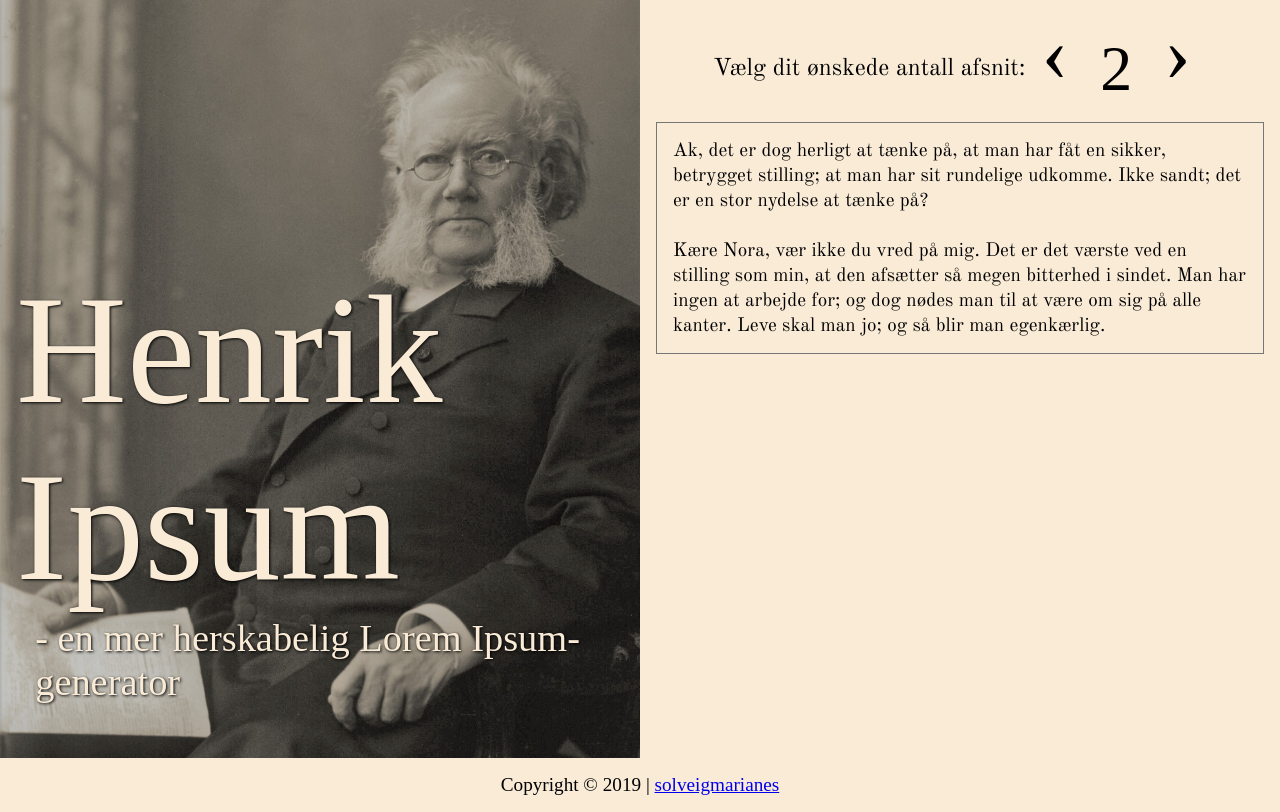
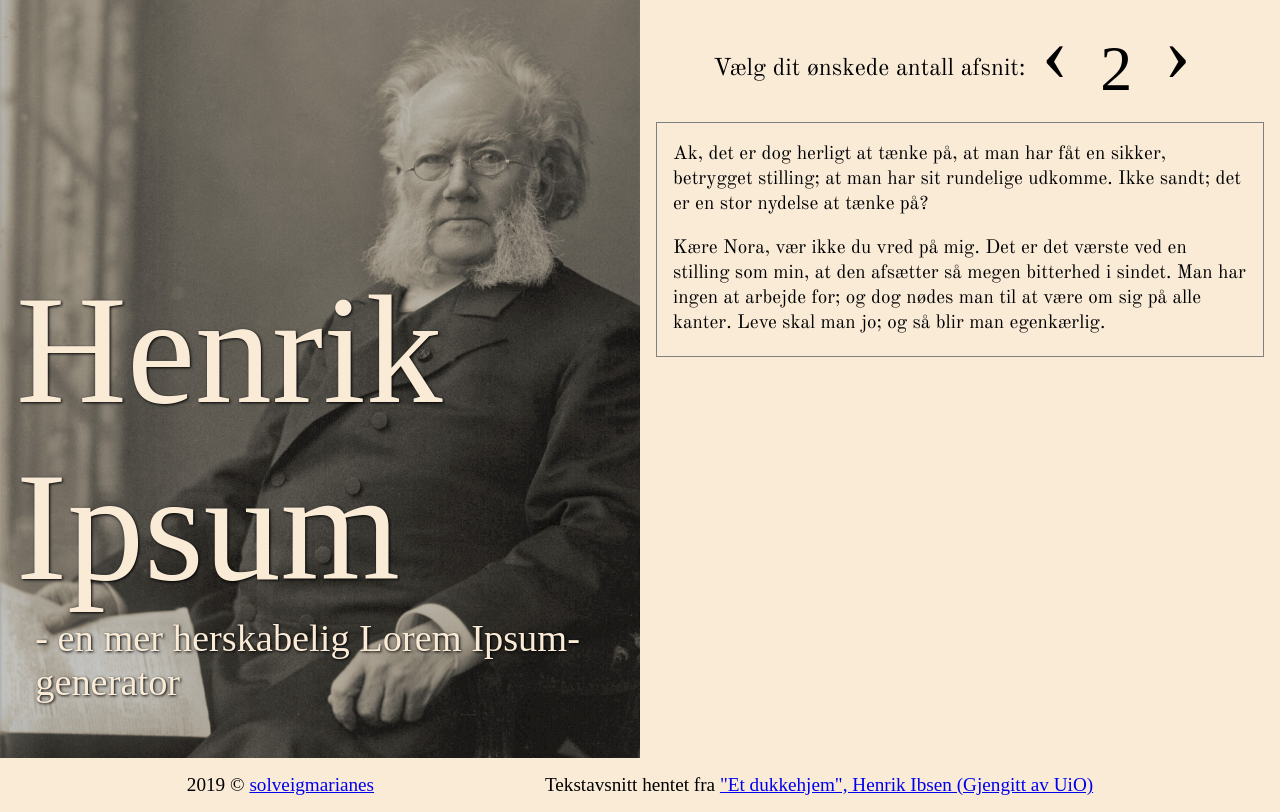
Before and after one commit to solveigmarianes/henrik-ipsum, a React (Create React App) app: page / in a window 1280 px wide. Built offline with nearby package versions, Linux system fonts and the light colour scheme; a web font is replaced by a local one.

Commit message:
Added Analytics. Added text source info in footer.

```diff
--- a/public/index.html
+++ b/public/index.html
@@ -1,7 +1,17 @@
 <!DOCTYPE html>
 <html lang="en">
   <head>
-    <meta charset="utf-8" />
+      <!-- Global site tag (gtag.js) - Google Analytics -->
+      <script async src="https://www.googletagmanager.com/gtag/js?id=UA-151940548-1"></script>
+      <script>
+          window.dataLayer = window.dataLayer || [];
+          function gtag(){dataLayer.push(arguments);}
+          gtag('js', new Date());
+
+          gtag('config', 'UA-151940548-1');
+      </script>
+
+      <meta charset="utf-8" />
     <link rel="icon" href="%PUBLIC_URL%/favicon/favicon.ico" />
     <meta name="viewport" content="width=device-width, initial-scale=1" />
     <meta
--- a/src/components/Avsnitt/Avsnitt.js
+++ b/src/components/Avsnitt/Avsnitt.js
@@ -9,10 +9,6 @@ const Avsnitt = ({ antall }) => {
     const ref = useRef(null)
 
     useEffect(() => {
-        const field = ref.current
-        field.style.height = 'auto'
-        field.setAttribute('style', 'height:' + field.scrollHeight + 'px;')
-        field.style.height = field.scrollHeight + 'px;'
         setTooltip(initialState)
     }, [antall])
 
@@ -20,21 +16,25 @@ const Avsnitt = ({ antall }) => {
         ref.current.select()
         document.execCommand('copy')
         setTooltip('Fæstet til udklipstavlen!')
+        window.gtag('event', 'Click', {
+            'event_category': 'Text'
+        })
     }
 
     return (
-        <div className="avsnitt">
+        <div className="avsnitt" onClick={copyToClipboard}>
             <div id="tooltip">
                 <div className="tooltip-content">
+                    <div className="arrow"/>
                     <span>{tooltip}</span>
-                    <div className="arrow"/>
                 </div>
             </div>
+            {avsnitt.map((par, idx) => (
+                <p key={idx}>{par}</p>
+            ))}
             <textarea
                 ref={ref}
                 id="tekst"
-                spellCheck={false}
-                onClick={copyToClipboard}
                 onChange={e => e.preventDefault()}
                 value={avsnitt.reduce((total, par) => {
                     return total + '\n\n' + par
--- a/src/components/Avsnitt/Avsnitt.scss
+++ b/src/components/Avsnitt/Avsnitt.scss
@@ -1,6 +1,9 @@
 .avsnitt {
   width: 100%;
   position: relative;
+
+  border: 1px solid gray;
+  padding: 0 1rem;
 
   &:hover, &:focus {
     #tooltip {
@@ -31,18 +34,11 @@
     position: absolute;
     background-color: black;
     bottom: -0.5rem;
-    z-index: -1;
     left: calc((100% - .5em) * 0.5)
   }
 }
 
 #tekst {
-  font-family: 'Old Standard TT', serif;
-  font-size: 1.2rem;
-  background-color: initial;
-  padding: 1rem;
-  width: 100%;
-  height: auto;
-  resize: none;
-  overflow-y: hidden;
+  position: absolute;
+  opacity: 0;
 }
--- a/src/components/Footer/Footer.js
+++ b/src/components/Footer/Footer.js
@@ -4,9 +4,10 @@ import './Footer.scss'
 export default function Footer() {
     return (
         <footer>
-            Copyright © 2019 | <a rel="noopener noreferrer"
-                                  target="_blank"
-                                  href="https://github.com/solveigmarianes/henrik-ipsum">solveigmarianes</a>
+            <span>2019 © <a rel="noopener noreferrer"
+                                        target="_blank"
+                                        href="https://github.com/solveigmarianes/henrik-ipsum">solveigmarianes</a></span>
+            <span>Tekstavsnitt hentet fra <a href="https://www.ibsen.uio.no/DRVIT_Du%7CDuht.xhtml">"Et dukkehjem", Henrik Ibsen (Gjengitt av UiO)</a></span>
         </footer>
     )
 }
--- a/src/components/Footer/Footer.scss
+++ b/src/components/Footer/Footer.scss
@@ -4,4 +4,13 @@ footer {
   padding: 1rem;
   width: 100%;
   bottom: 0;
+  display: flex;
+  justify-content: space-evenly;
+
+  @media only screen and (max-width: 500px) {
+    flex-direction: column;
+    span:first-child {
+      margin-bottom: 1rem;
+    }
+  }
 }
--- a/src/index.scss
+++ b/src/index.scss
@@ -1,11 +1,31 @@
+$white: antiquewhite;
+$brown: #605b53;
+
 body {
-  background-color: antiquewhite;
+  background-color: $white;
   color: black;
   margin: 0;
   font-family: 'Old Standard TT', serif;
   font-size: 1.2rem;
   -webkit-font-smoothing: antialiased;
   -moz-osx-font-smoothing: grayscale;
+  overflow: auto;
+  -webkit-overflow-scrolling: touch;
+
+  &::-webkit-scrollbar {
+    width: 10px;
+    background: transparent;
+  }
+
+  &::-webkit-scrollbar-thumb {
+    background: linear-gradient(0deg, $white, $brown);
+    border-radius: 0;
+  }
+
+  &::-webkit-scrollbar-track {
+    background: transparent;
+    border-radius: 0;
+  }
 }
 
 * {
@@ -80,6 +100,7 @@ main {
       &:focus {
         outline: none;
       }
+
       div {
         margin-top: -1.5rem;
       }
```
